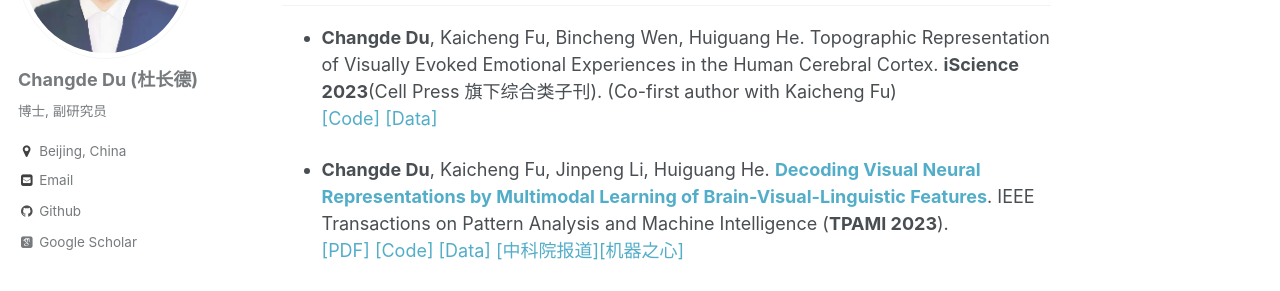
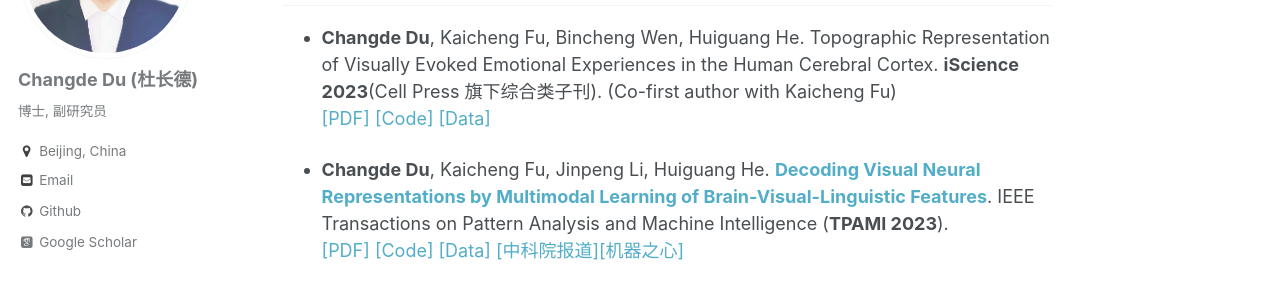
Before and after one commit to ChangdeDu/changdedu.github.io, a Jekyll site: the page built from _pages/about.md, in a window 1280 px wide and 900 px high, scrolled down 2191 px. Shown: the part 152-443 px from the top of the window. Built offline with Jekyll 4.4.1, drawn with Linux system fonts in a browser that asks for light colours; some web fonts are replaced.

Commit message:
Update about.md

```diff
--- a/_pages/about.md
+++ b/_pages/about.md
@@ -66,7 +66,7 @@ redirect_from:
 ### [[Google Scholar]](https://scholar.google.com/citations?user=ef2EFsYAAAAJ&hl=zh-CN) [[DBLP]](https://dblp.org/pid/178/4485.html)
 
 ## 2023
-- **Changde Du**, Kaicheng Fu, Bincheng Wen, Huiguang He. Topographic Representation of Visually Evoked Emotional Experiences in the Human Cerebral Cortex. **iScience 2023**(Cell Press 旗下综合类子刊). (Co-first author with Kaicheng Fu) <br>[[Code]](https://osf.io/9uyn2/) [[Data]](https://osf.io/9uyn2/)
+- **Changde Du**, Kaicheng Fu, Bincheng Wen, Huiguang He. Topographic Representation of Visually Evoked Emotional Experiences in the Human Cerebral Cortex. **iScience 2023**(Cell Press 旗下综合类子刊). (Co-first author with Kaicheng Fu) <br>[[PDF]](https://www.cell.com/iscience/fulltext/S2589-0042(23)01648-6) [[Code]](https://osf.io/9uyn2/) [[Data]](https://osf.io/9uyn2/)
 
 - **Changde Du**, Kaicheng Fu, Jinpeng Li, Huiguang He. [**Decoding Visual Neural Representations by Multimodal Learning of Brain-Visual-Linguistic Features**](https://arxiv.org/abs/2210.06756). IEEE Transactions on Pattern Analysis and Machine Intelligence (**TPAMI 2023**). <br>[[PDF]](https://ieeexplore.ieee.org/document/10089190) [[Code]](https://github.com/ChangdeDu/BraVL) [[Data]](https://figshare.com/articles/dataset/BraVL/17024591) [[中科院报道]](https://www.cas.cn/syky/202304/t20230407_4883387.shtml)[[机器之心]](https://mp.weixin.qq.com/s/6Q6aUq5zAo6CWwWJR3zlsw)
 
```
